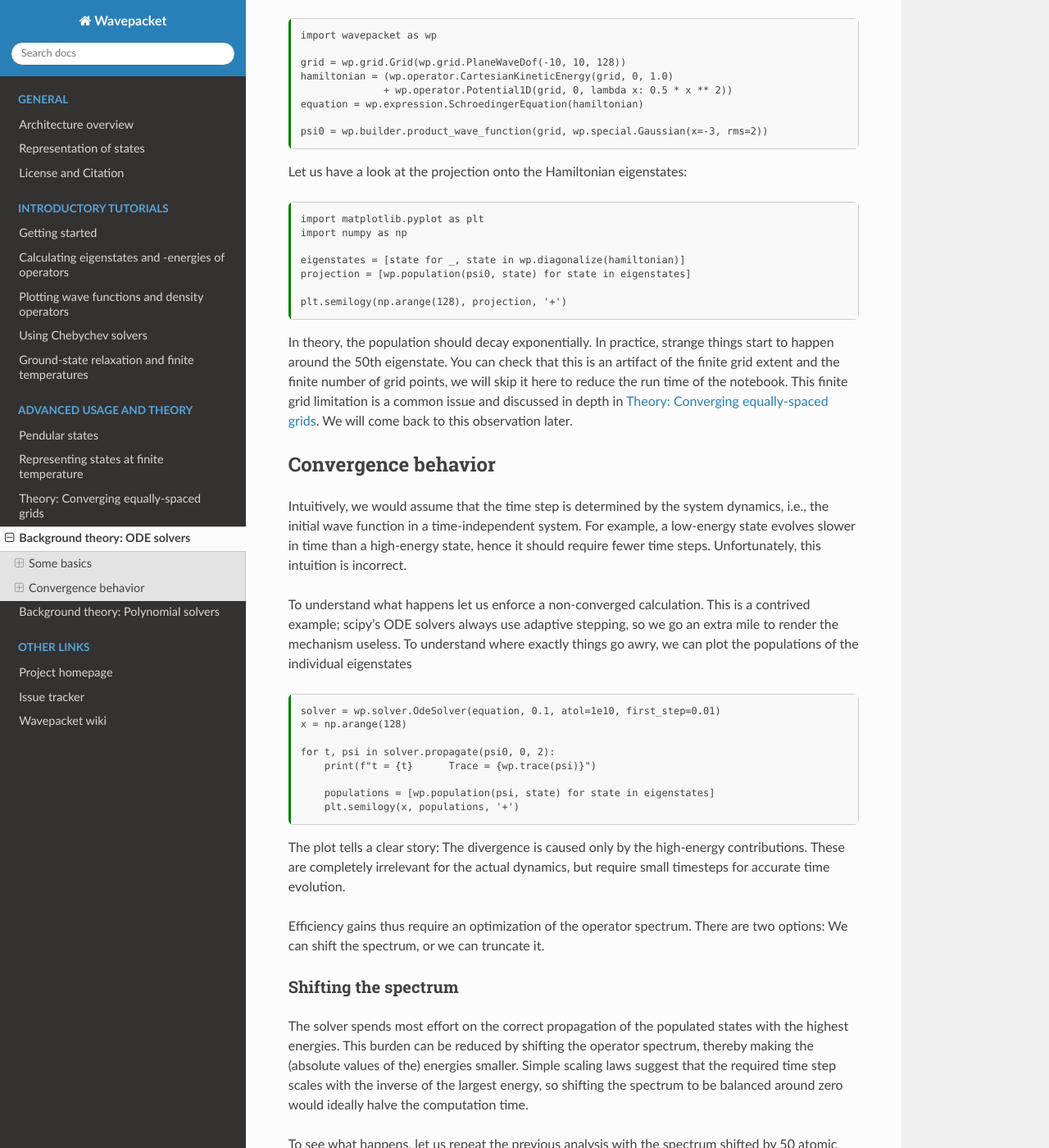
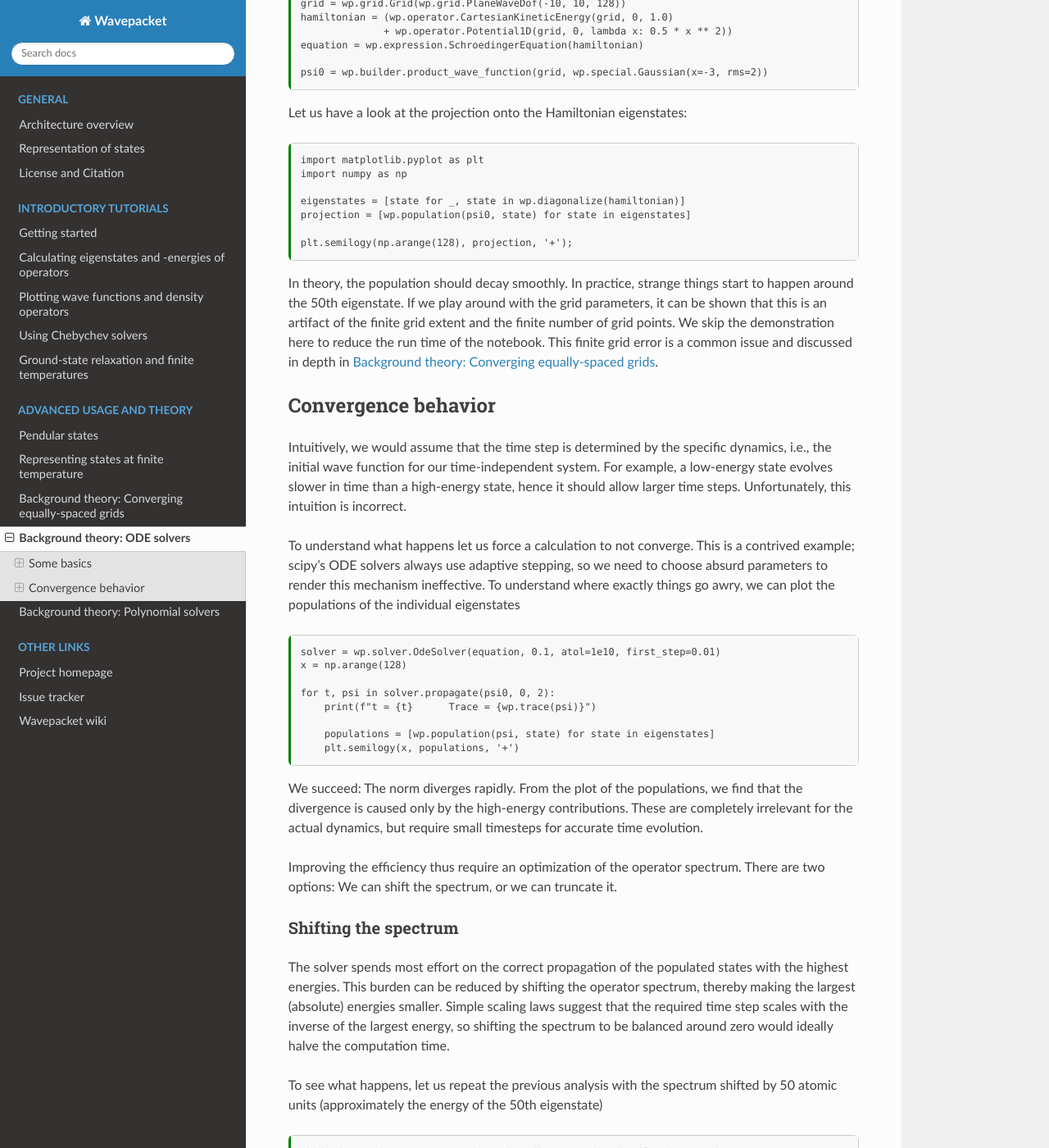
Before and after one commit to ulflor/wavepacket, a Sphinx documentation site: the page built from doc/advanced/ode_solvers.md, in a window 1280 px wide and 1400 px high, scrolled down 1355 px. Shown: the whole window at 82% size. Built offline with Sphinx 7.4.7 and the Read the Docs theme 3.1.0, drawn with Linux system fonts in a browser that asks for light colours; formulas are drawn with MathJax 3; pages that are not in the unit, such as notebooks, are missing from menus; some of the changed text lies outside the part shown.

Commit message:
#48 Some more rework of the ODE solver documentation
Removed some more obsolete arguments and tried to work out the actual
message in a clearer form.

````diff
--- a/doc/advanced/ode_solvers.md
+++ b/doc/advanced/ode_solvers.md
@@ -48,19 +45,19 @@ A similar derivation can be done for the Liouville von-Neumann equation for dens
 
 ODE solvers have the big advantage that they are robust work horses.
 You can throw any problem at them: time-dependent Hamiltonians, complex-valued Hamiltonians,  open systems, ...
-they will eventually produce a solution.
-They are also easy to use.
-You typically get adaptive solvers, which choose the time step based on an error bound that you supply.
+they will produce a solution.
+Nowadays, they always come with adaptive time steps,
+so you only need to set an error bound, and the algorithm chooses an appropriate time step for you.
 
 The big drawback is performance; ODE solvers do not exploit any knowledge of the system,
-and this makes better adapted solvers like polynomial solvers more efficient for specific classes of problems.
+and this makes optimized solvers like polynomial solvers more efficient for specific classes of problems.
 Typically, ODE solvers are not unitary, so the norm is not a conserved quantity and diverges on poor convergence.
 However, because of the adaptive steps, this does not usually happen,
-instead the algorithm chooses tiny step sizes.
+instead the algorithm chooses tiny step sizes with corresponding long run times.
 
 ### Model system
 
-As an example system, we choose a one-dimensional harmonic oscillator
+As example system, we choose a one-dimensional harmonic oscillator
 with a shifted Gaussian as initial state.
 
 ```{code-cell}
@@ -83,27 +80,27 @@ import numpy as np
 eigenstates = [state for _, state in wp.diagonalize(hamiltonian)]
 projection = [wp.population(psi0, state) for state in eigenstates]
 
-plt.semilogy(np.arange(128), projection, '+')
+plt.semilogy(np.arange(128), projection, '+');
 ```
 
-In theory, the population should decay exponentially.
+In theory, the population should decay smoothly.
 In practice, strange things start to happen around the 50th eigenstate.
-You can check that this is an artifact of the finite grid extent and the finite number of grid points,
-we will skip it here to reduce the run time of the notebook.
-This finite grid limitation is a common issue and discussed in depth in {doc}`plane_wave_grid`.
-We will come back to this observation later.
+If we play around with the grid parameters,
+it can be shown that this is an artifact of the finite grid extent and the finite number of grid points.
+We skip the demonstration here to reduce the run time of the notebook.
+This finite grid error is a common issue and discussed in depth in {doc}`plane_wave_grid`.
 
 ## Convergence behavior
 
-Intuitively, we would assume that the time step is determined by the system dynamics,
-i.e., the initial wave function in a time-independent system.
+Intuitively, we would assume that the time step is determined by the specific dynamics,
+i.e., the initial wave function for our time-independent system.
 For example, a low-energy state evolves slower in time than a high-energy state,
-hence it should require fewer time steps.
+hence it should allow larger time steps.
 Unfortunately, this intuition is incorrect.
 
-To understand what happens let us enforce a non-converged calculation.
+To understand what happens let us force a calculation to not converge.
 This is a contrived example; scipy's ODE solvers always use adaptive stepping,
-so we go an extra mile to render the mechanism useless.
+so we need to choose absurd parameters to render this mechanism ineffective.
 To understand where exactly things go awry,
 we can plot the populations of the individual eigenstates
 
@@ -118,11 +115,13 @@ for t, psi in solver.propagate(psi0, 0, 2):
     plt.semilogy(x, populations, '+')
 ```
 
-The plot tells a clear story: The divergence is caused only by the high-energy contributions.
+We succeed: The norm diverges rapidly.
+From the plot of the populations,
+we find that the divergence is caused only by the high-energy contributions.
 These are completely irrelevant for the actual dynamics,
 but require small timesteps for accurate time evolution.
 
-Efficiency gains thus require an optimization of the operator spectrum.
+Improving the efficiency thus require an optimization of the operator spectrum.
 There are two options: We can shift the spectrum, or we can truncate it.
 
 ### Shifting the spectrum
@@ -130,7 +129,7 @@ There are two options: We can shift the spectrum, or we can truncate it.
 The solver spends most effort on the correct propagation of the populated
 states with the highest energies.
 This burden can be reduced by shifting the operator spectrum,
-thereby making the (absolute values of the) energies smaller.
+thereby making the largest (absolute) energies smaller.
 Simple scaling laws suggest that the required time step scales with the inverse of the largest energy,
 so shifting the spectrum to be balanced around zero would ideally halve the computation time.
 
@@ -151,14 +150,14 @@ for t, psi in shifted_solver.propagate(psi0, 0, 2):
 ```
 
 The good news is that the shift helps visibly with the divergent trace.
-Alas, now the populations of the low-energy states start to diverge.
+Alas, now the populations of the low-energy eigenstates start to diverge.
 This causes problems with adaptive step sizes,
-because the low-energy states have larger populations,
+because the low-energy eigenstates have larger populations,
 therefore they contribute more to the step error.
 
 As a consequence, shifting by half of the spectral range is probably not optimal.
 To figure out the optimal value, we use a "Counting expression" that measures
-the most expensive operation in the algorithm, how often our Hamiltonian is applied.
+how often our Hamiltonian is applied, which is the expensive part of the algorithm.
 
 ```{code-cell}
 class CountingExpression(wp.expression.ExpressionBase):
@@ -185,14 +184,16 @@ for shift in range(0, 51, 10):
     print(f"Shift = {shift} a.u.      count = {counter.count}")
 ```
 
-We find an optimal shift of around 40 a.u., which reduces the computational effort by about 25%.
-The drawback is the required guesswork to find a suitable energy shift;
-choosing incorrectly yields smaller gains.
+We find an optimal shift of around 40 a.u., which reduces the computational effort by about 25%,
+only half the maximum possible reduction.
+The drawback of this shifting is the required guesswork to find a suitable energy shift;
+after all computing time is often cheaper than the scientist's attention.
+And choosing the time step suboptimally yields even smaller gains.
 
 ### Truncating the spectrum
 
 The second manipulation is a direct truncation of the operator spectrum.
-Why this may seem clumsy on first encounter, there are good reasons to truncate aggressively:
+While this may appear clumsy, there are good reasons to truncate aggressively:
 
 1. As the previous analyses have shown, high-energy eigenstates are poorly represented by the grid anyway.
    In the example here, this affects everything above about the 50th eigenstate.
@@ -201,16 +202,18 @@ Why this may seem clumsy on first encounter, there are good reasons to truncate
    In theory, we could remove these artifacts by extending the grid,
    but then we pay twice: The larger grid makes all computations slower,
    and to faithfully propagate the large-energy components, we need smaller step sizes.
-   And this all for diminishing gains, because the populations are small, after all.
+   And this all gives us tiny gains,
+   because the populations of the high-energy eigenstates are small, after all.
 2. Whenever we simulate existing physical systems,
    we use models that are usually low-energy approximations of the real system.
    For example, we neglect anharmonic contributions,
-   or we ignore the coupling to higher excited electronic states.
-   In the particular example here, we can safely assume that, say, for the 50th excited state,
-   the system will definitely not be harmonic any longer.
+   or we ignore the coupling to highly excited electronic states,
+   maybe we even ignore excited states entirely within the Born-Oppenheimer approximation.
+   In the particular example here, we can safely assume that the 50th excited state
+   will be anything but a harmonic eigenstate.
 
    Again, this means that by truncating the Hamiltonian,
-   we merely trade an incorrect approximation for another incorrect result, no harm done.
+   we merely trade one incorrect approximation for another, so no harm is done.
 
 Truncating the spectrum of the Hamiltonian requires an expensive diagonalization,
 so we truncate the individual components instead.
@@ -229,9 +232,13 @@ for cutoff in range(50, 201, 50):
     print(f"Cutoff = {cutoff} a.u.      count = {counter.count}")
 ```
 
-The computational effort is mostly proportional to the cutoff,
-which supports the original thesis that most effort is spent on propagating high-energy contributions.
-Truncating the Hamiltonian to 50 a.u. in our example halves the computational effort.
+The computational effort drops considerably when reducing the cutoff,
+which supports the thesis that significant effort is spent on propagating high-energy contributions.
+After truncating the kinetic and potential energy to 50 a.u. each,
+we are left with less than half of the original computational effort.
+If we show more restraint and truncate only at 100 a.u., we still reduce the computational effort by one third.
+These numbers suggest an advantage of truncation:
+Even suboptimal or cautious guesses reduce the computational effort significantly.
 
 How bad is the approximation for the dynamics?
 To answer this question, we can look at the projection of the truncated result on the untruncated result;
@@ -252,5 +259,6 @@ result = solver.step(psi0, 0)
 print(f"Overlap after pi/2: {wp.population(truncated_result, result)}")
 ```
 
-The additional error in the sixth decimal is of a similar magnitude
-and therefore consistent with the grid error.
+The additional deviation in the sixth decimal is of a similar magnitude
+and therefore consistent with the grid error,
+so we have introduced no undue additional approximation.
--- a/doc/advanced/plane_wave_grid.md
+++ b/doc/advanced/plane_wave_grid.md
@@ -4,7 +4,7 @@ kernelspec:
     name: python3
 ---
 
-# Theory: Converging equally-spaced grids
+# Background theory: Converging equally-spaced grids
 
 This web page can be downloaded as notebook: {nb-download}`plane_wave_grid.ipynb` (Jupyter)
 or {download}`plane_wave_grid.md` (Markdown)
````
Also changed, not shown: other parts of doc/advanced/ode_solvers.md (+0 -3 lines).
